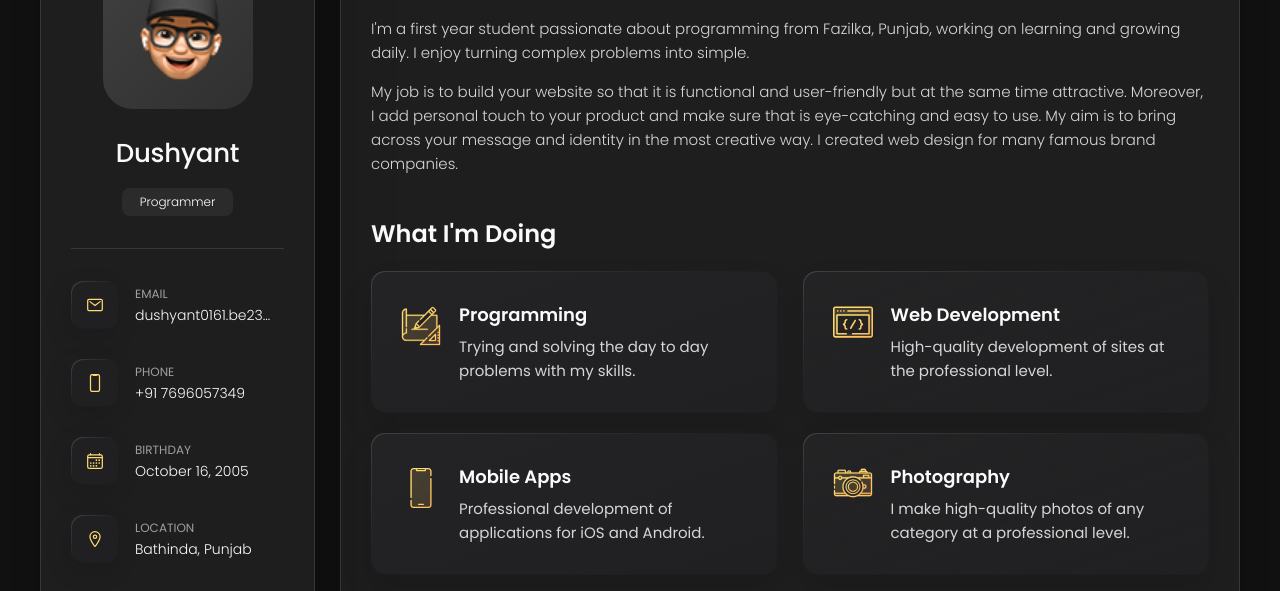
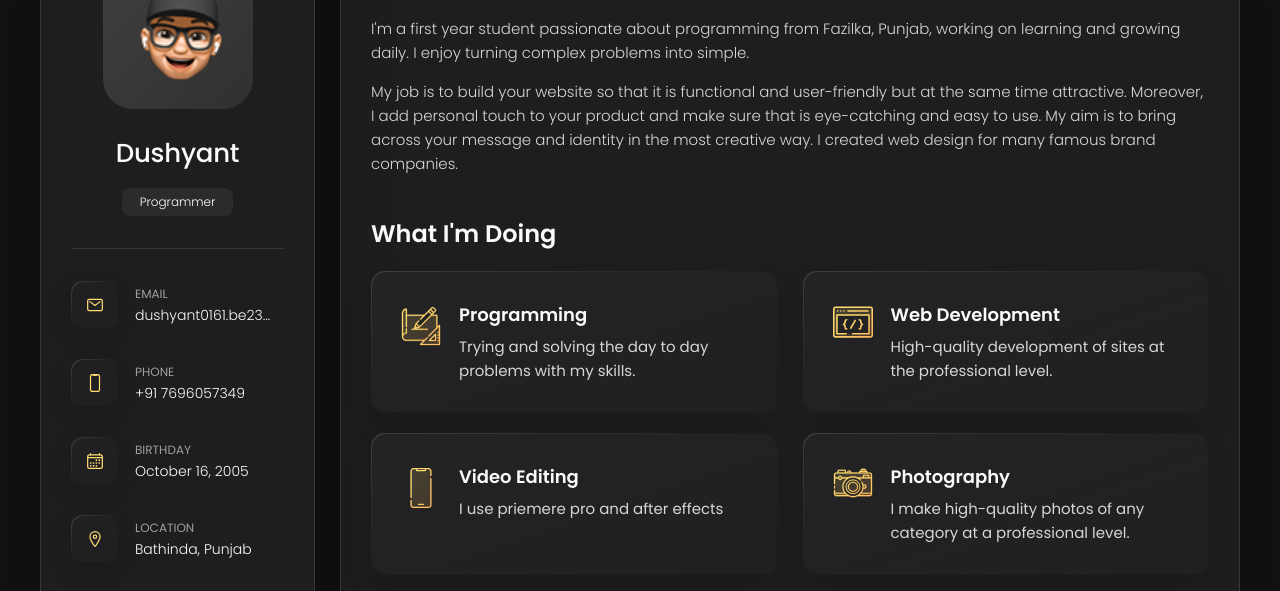
Before and after one commit to 970dishu/sample-protfolio, a plain HTML site: page index.html in a window 1280 px wide. Shown: the part 162-753 px from the top of the page. Drawn offline with nearby package versions, Linux system fonts and the light colour scheme.

Commit message:
video editing change

```diff
--- a/index.html
+++ b/index.html
@@ -261,11 +261,11 @@
                 </div>
 
                 <div class="service-content-box">
-                  <h4 class="h4 service-item-title">Mobile apps</h4>
+                  <h4 class="h4 service-item-title">Video editing</h4>
 
                   <p class="service-item-text">
-                    Professional development of applications for iOS and
-                    Android.
+                    I use priemere pro and after effects
+
                   </p>
                 </div>
               </li>
```
